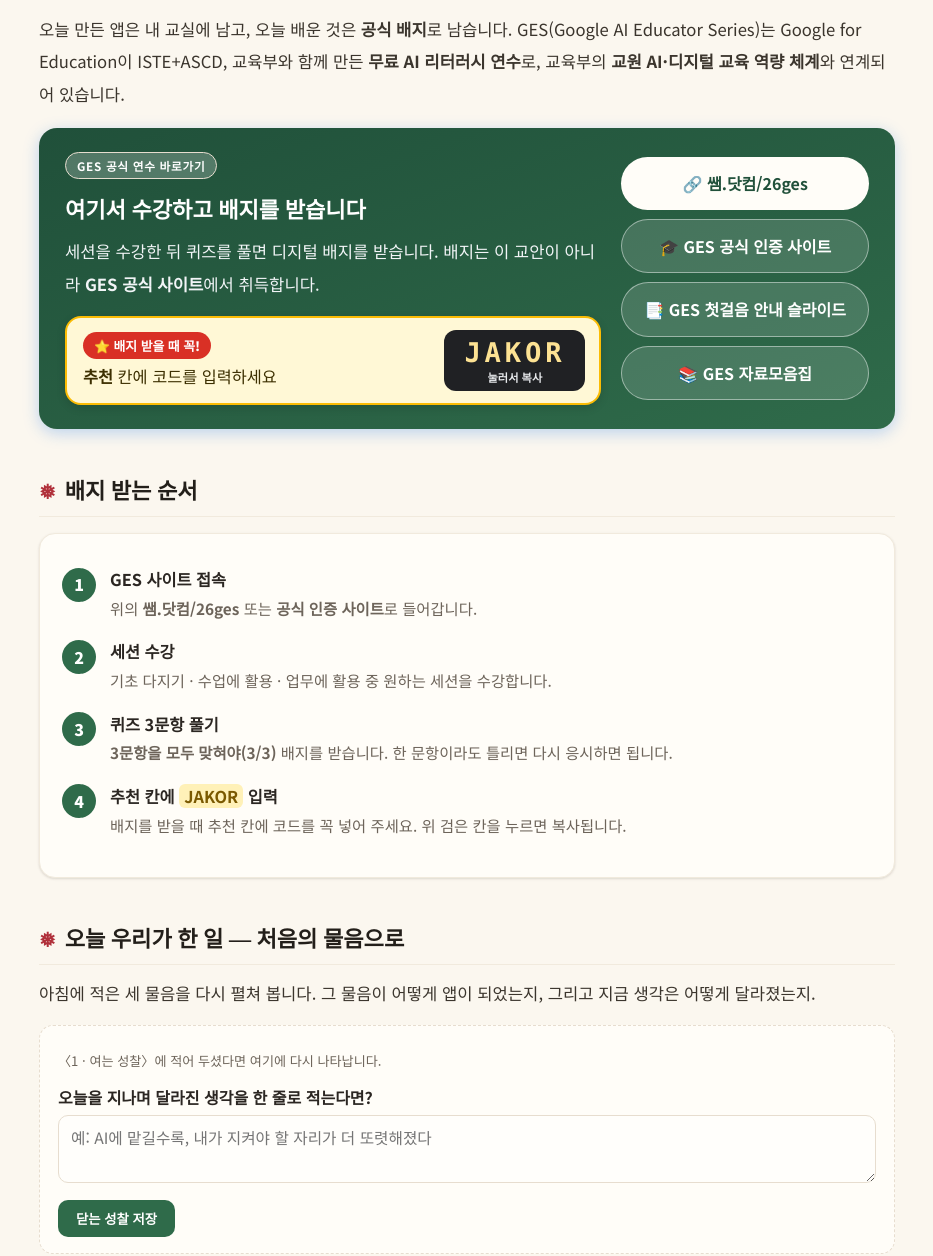
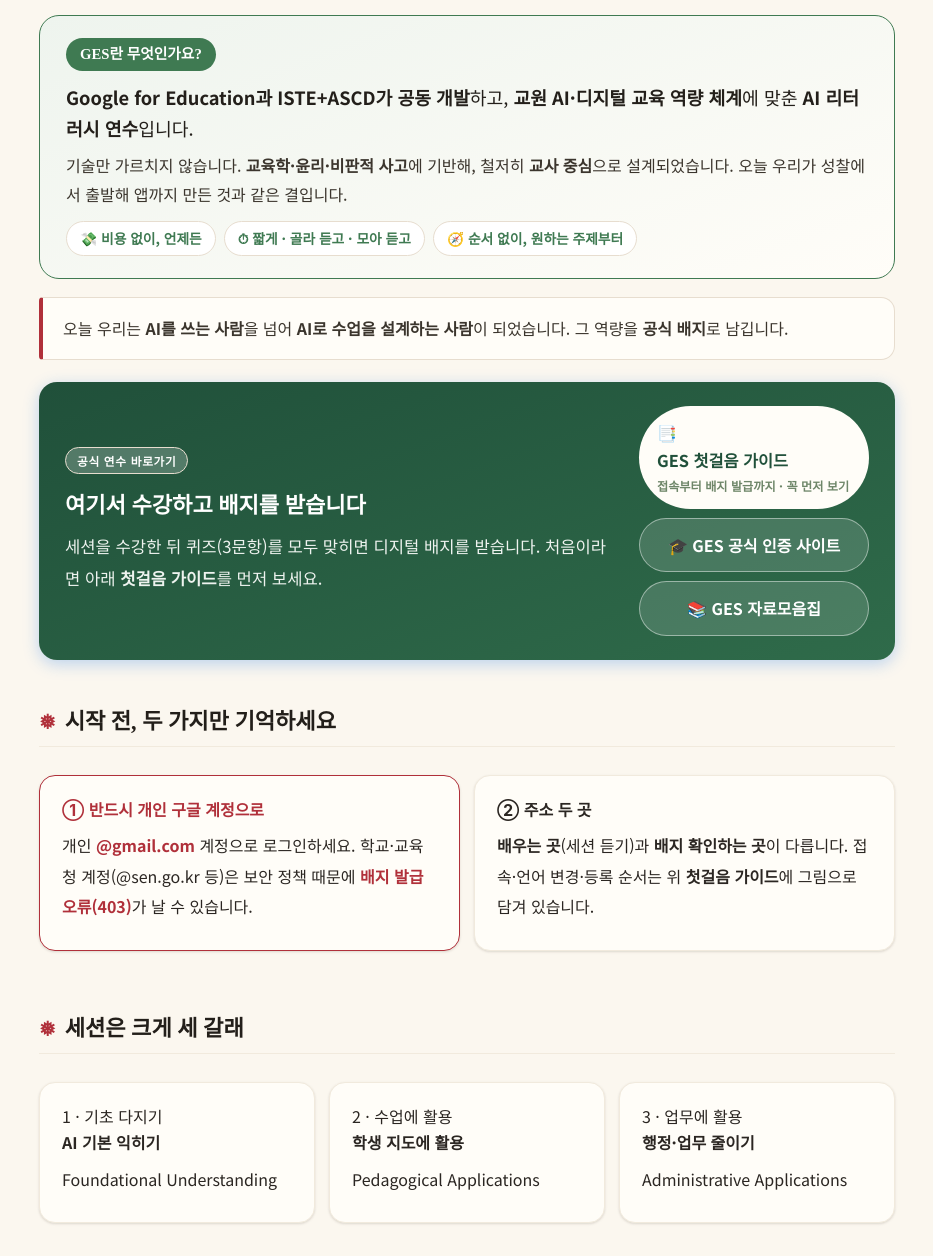
Before and after one commit to jinah200/ges-teacher, a plain HTML site: page badge.html in a window 1280 px wide. Shown: the part 129-1385 px from the top of the page, without its empty margins (173-1106 px from the left). Drawn offline with Linux system fonts and the light colour scheme.

Commit message:
GES 개편: 쌤.닷컴 제거, 첫걸음·코드 안내 슬라이드 교체(JAKOR), 소비자→설계자, 가독성 개선

```diff
--- a/badge.html
+++ b/badge.html
@@ -4,39 +4,72 @@
 <meta charset="UTF-8">
 <meta name="viewport" content="width=device-width, initial-scale=1.0">
 <title>5 · GES 배지 획득</title>
-<link rel="stylesheet" href="style.css?v=20261124c">
+<link rel="stylesheet" href="style.css?v=20261126b">
 </head>
 <body>
 <div class="wrap">
   <div class="mod-head"><span class="pill">5 · GES 배지</span><span class="pill">약 25분</span></div>
   <h1>배운 것을 배지로 남기기</h1>
-  <p class="lead">오늘 만든 앱은 내 교실에 남고, 오늘 배운 것은 <b>공식 배지</b>로 남습니다. GES(Google AI Educator Series)는 Google for Education이 ISTE+ASCD, 교육부와 함께 만든 <b>무료 AI 리터러시 연수</b>로, 교육부의 <b>교원 AI·디지털 교육 역량 체계</b>와 연계되어 있습니다.</p>
+
+  <!-- GES란? (상단 강조) -->
+  <div class="ges-what">
+    <div class="gw-tag">GES란 무엇인가요?</div>
+    <p class="gw-lead"><b>Google for Education과 ISTE+ASCD가 공동 개발</b>하고, <b>교원 AI·디지털 교육 역량 체계</b>에 맞춘 <b>AI 리터러시 연수</b>입니다.</p>
+    <p class="gw-sub">기술만 가르치지 않습니다. <b>교육학·윤리·비판적 사고</b>에 기반해, 철저히 <b>교사 중심</b>으로 설계되었습니다. 오늘 우리가 성찰에서 출발해 앱까지 만든 것과 같은 결입니다.</p>
+    <div class="gw-tags"><span>💸 비용 없이, 언제든</span><span>⏱ 짧게 · 골라 듣고 · 모아 듣고</span><span>🧭 순서 없이, 원하는 주제부터</span></div>
+  </div>
+
+  <div class="shift" style="margin:14px 0 22px;">
+    <div class="sh-txt">오늘 우리는 <b>AI를 쓰는 사람</b>을 넘어 <b>AI로 수업을 설계하는 사람</b>이 되었습니다. 그 역량을 <b>공식 배지</b>로 남깁니다.</div>
+  </div>
 
   <!-- GES 접속 -->
   <div class="ges-banner">
     <div class="ges-txt">
-      <div class="mod-head"><span class="pill">GES 공식 연수 바로가기</span></div>
+      <div class="mod-head"><span class="pill">공식 연수 바로가기</span></div>
       <h2 style="margin:.2em 0;border:0;padding:0;color:#fff;">여기서 수강하고 배지를 받습니다</h2>
-      <p class="lead" style="margin-bottom:0;color:#f2f5f7;">세션을 수강한 뒤 퀴즈를 풀면 디지털 배지를 받습니다. 배지는 이 교안이 아니라 <b>GES 공식 사이트</b>에서 취득합니다.</p>
-      <div class="code-box">
-        <div class="code-l"><span class="code-tag">⭐ 배지 받을 때 꼭!</span><span class="code-txt"><b>추천</b> 칸에 코드를 입력하세요</span></div>
-        <button type="button" class="code-val" onclick="(function(b){var t='JAKOR';function ok(){b.querySelector('small').textContent='✅ 복사됨';setTimeout(function(){b.querySelector('small').textContent='눌러서 복사';},1500);}if(navigator.clipboard){navigator.clipboard.writeText(t).then(ok).catch(ok);}else{ok();}})(this)">JAKOR<small>눌러서 복사</small></button>
-      </div>
+      <p class="lead" style="margin-bottom:0;color:#eef3ef;">세션을 수강한 뒤 퀴즈(3문항)를 모두 맞히면 디지털 배지를 받습니다. 처음이라면 아래 <b>첫걸음 가이드</b>를 먼저 보세요.</p>
     </div>
     <div class="ges-links">
-      <a class="btn" href="https://쌤.닷컴/26ges" target="_blank" rel="noopener">🔗 쌤.닷컴/26ges</a>
+      <a class="btn big" href="https://docs.google.com/presentation/d/1LLOvrJhq7n4StMqCb7-v6qF1WRbUa6AwyqqfcbIZO_M/edit" target="_blank" rel="noopener">📑 <b>GES 첫걸음 가이드</b><small>접속부터 배지 발급까지 · 꼭 먼저 보기</small></a>
       <a class="btn ghost" href="https://educertifications.google/google-ai-educator-series" target="_blank" rel="noopener">🎓 GES 공식 인증 사이트</a>
-      <a class="btn ghost" href="https://docs.google.com/presentation/d/17_g-7mhOejiCuQBrbJgubxRvysSCSnUCcSfvRGgtxKw/edit" target="_blank" rel="noopener">📑 GES 첫걸음 안내 슬라이드</a>
       <a class="btn ghost" href="https://edu.exceedlms.com/student/activity/1969380-google-ai-educator-series-training-resources" target="_blank" rel="noopener">📚 GES 자료모음집</a>
     </div>
   </div>
 
+  <h2>시작 전, 두 가지만 기억하세요</h2>
+  <div class="grid c2">
+    <div class="card warn-card">
+      <b>① 반드시 개인 구글 계정으로</b>
+      <p>개인 <b>@gmail.com</b> 계정으로 로그인하세요. 학교·교육청 계정(@sen.go.kr 등)은 보안 정책 때문에 <b>배지 발급 오류(403)</b>가 날 수 있습니다.</p>
+    </div>
+    <div class="card">
+      <b>② 주소 두 곳</b>
+      <p><b>배우는 곳</b>(세션 듣기)과 <b>배지 확인하는 곳</b>이 다릅니다. 접속·언어 변경·등록 순서는 위 <b>첫걸음 가이드</b>에 그림으로 담겨 있습니다.</p>
+    </div>
+  </div>
+
+  <h2>세션은 크게 세 갈래</h2>
+  <div class="grid c3">
+    <div class="card"><div class="num">1 · 기초 다지기</div><b>AI 기본 익히기</b><p>Foundational Understanding</p></div>
+    <div class="card"><div class="num">2 · 수업에 활용</div><b>학생 지도에 활용</b><p>Pedagogical Applications</p></div>
+    <div class="card"><div class="num">3 · 업무에 활용</div><b>행정·업무 줄이기</b><p>Administrative Applications</p></div>
+  </div>
+
   <h2>배지 받는 순서</h2>
   <div class="card">
-    <div class="step"><div class="n">1</div><div class="b"><h3>GES 사이트 접속</h3><p>위의 <b>쌤.닷컴/26ges</b> 또는 <b>공식 인증 사이트</b>로 들어갑니다.</p></div></div>
-    <div class="step"><div class="n">2</div><div class="b"><h3>세션 수강</h3><p>기초 다지기 · 수업에 활용 · 업무에 활용 중 원하는 세션을 수강합니다.</p></div></div>
-    <div class="step"><div class="n">3</div><div class="b"><h3>퀴즈 3문항 풀기</h3><p><b>3문항을 모두 맞혀야(3/3)</b> 배지를 받습니다. 한 문항이라도 틀리면 다시 응시하면 됩니다.</p></div></div>
-    <div class="step"><div class="n">4</div><div class="b"><h3>추천 칸에 <span class="code-inline">JAKOR</span> 입력</h3><p>배지를 받을 때 추천 칸에 코드를 꼭 넣어 주세요. 위 검은 칸을 누르면 복사됩니다.</p></div></div>
+    <div class="step"><div class="n">1</div><div class="b"><h3>접속 · 로그인</h3><p>위 <b>공식 인증 사이트</b>로 들어가 <b>개인 Gmail</b>로 로그인합니다. (화면 맨 아래에서 언어를 ‘한국어’로 바꿀 수 있어요.)</p></div></div>
+    <div class="step"><div class="n">2</div><div class="b"><h3>세션 고르기</h3><p>정해진 순서가 없습니다. 기초·수업·업무 중 <b>관심 있는 주제부터</b> 시작합니다. (처음 한 번은 등록 화면이 나와요.)</p></div></div>
+    <div class="step"><div class="n">3</div><div class="b"><h3>세션 이수 · 실습</h3><p>Gemini·NotebookLM을 화면을 따라 직접 실행하며 끝까지 학습합니다.</p></div></div>
+    <div class="step"><div class="n">4</div><div class="b"><h3>퀴즈 3문항 (3/3)</h3><p>‘배지 얻기’를 눌러 퀴즈를 풉니다. <b>3문항을 모두 맞혀야</b> 배지를 받고, 틀리면 다시 응시합니다.</p></div></div>
+    <div class="step"><div class="n">5</div><div class="b"><h3>기관 코드 입력 → 배지 확인</h3><p>‘교육 의견 → 어떤 경로로 수강했나요?’의 <b>Other · Please specify</b> 칸에 기관 코드 <span class="code-inline">JAKOR</span>를 입력합니다. 통과하면 디지털 배지가 발급됩니다.</p></div></div>
+  </div>
+
+  <div class="ges-banner" style="margin-top:10px;">
+    <div class="ges-txt"><h2 style="margin:0;border:0;padding:0;color:#fff;">⭐ 기관 코드</h2><p class="lead" style="margin:.3em 0 0;color:#eef3ef;">배지를 받을 때 <b>추천(기관 코드) 칸</b>에 꼭 입력하세요. 아래를 누르면 복사됩니다.</p></div>
+    <div class="ges-links">
+      <button type="button" class="code-val" onclick="(function(b){var t='JAKOR';function ok(){b.querySelector('small').textContent='✅ 복사됨';setTimeout(function(){b.querySelector('small').textContent='눌러서 복사';},1500);}if(navigator.clipboard){navigator.clipboard.writeText(t).then(ok).catch(ok);}else{ok();}})(this)">JAKOR<small>눌러서 복사</small></button>
+    </div>
   </div>
 
   <h2>오늘 우리가 한 일 — 처음의 물음으로</h2>
@@ -44,14 +77,14 @@
   <div class="journal" id="closing">
     <div id="recap"></div>
     <label>오늘을 지나며 <b>달라진 생각</b>을 한 줄로 적는다면?</label>
-    <textarea data-j="after" placeholder="예: AI에 맡길수록, 내가 지켜야 할 자리가 더 또렷해졌다"></textarea>
+    <textarea data-j="after" placeholder="예: 나는 이제 AI를 쓰기만 하는 사람이 아니라, 수업을 설계하는 사람이다"></textarea>
     <button class="save" id="jsave2">닫는 성찰 저장</button>
     <span class="hint" id="jhint2"></span>
   </div>
 
   <div class="epigraph">
-    <div class="t">희망은 낙천적 기질이 아니라 선택이자 실천이다. 희망만으로 세상은 바뀌지 않지만, 희망 없이는 싸움을 시작할 수조차 없다.</div>
-    <div class="w">파울루 프레이리, 『희망의 교육학』의 요지</div>
+    <div class="t">산골 작은 학교에서 평생 아이들과 살며 시를 썼습니다. 특별한 교육이 따로 있지 않습니다 — 아이들과 함께 보낸 하루하루가 곧 수업이었습니다.</div>
+    <div class="w">김용택, 섬진강 시인·38년 초등 교사 — 뜻을 옮김</div>
   </div>
 
   <!-- 사후설문 -->
@@ -73,7 +106,7 @@
 
   <div class="foot">생각하는 교사의 AI 수업 · 5 · GES 배지</div>
 </div>
-<script src="app.js?v=20261124c"></script>
+<script src="app.js?v=20261126b"></script>
 <script>
 (function(){
   var K='reflect_journal', j={};
--- a/style.css
+++ b/style.css
@@ -475,3 +475,27 @@ h1::after{content:" ✦";color:var(--yellow);font-size:.6em;vertical-align:super
 .loop{display:flex;flex-wrap:wrap;align-items:center;gap:8px 10px;background:var(--bg-soft);border:1px solid var(--line-l);border-radius:12px;padding:12px 16px;margin:12px 0 4px;font-weight:700;font-size:.92rem;color:var(--blue-d);}
 .loop i{font-style:normal;color:var(--gray);font-weight:400;}
 .loop i.back{color:var(--red);font-weight:700;}
+
+/* GES란 상단 강조 */
+.ges-what{background:linear-gradient(160deg,#eef4ee,#fffdf8);border:1.5px solid var(--green);border-radius:20px;padding:22px 26px;margin:18px 0;}
+.ges-what .gw-tag{display:inline-block;font-family:var(--serif);font-weight:700;color:#fff;background:var(--green);border-radius:999px;padding:4px 14px;font-size:.92rem;}
+.ges-what .gw-lead{font-size:1.14rem;line-height:1.75;margin:.6em 0 .3em;color:#231f1a;}
+.ges-what .gw-sub{font-size:1rem;line-height:1.8;color:#3b352d;margin:.2em 0 .8em;}
+.ges-what .gw-tags{display:flex;flex-wrap:wrap;gap:8px;}
+.ges-what .gw-tags span{font-size:.86rem;font-weight:600;color:var(--green);background:#fff;border:1px solid var(--line);border-radius:999px;padding:5px 13px;}
+/* 소비자 → 설계자 */
+.shift{background:var(--card);border:1px solid var(--line);border-left:4px solid var(--red);border-radius:4px 14px 14px 4px;padding:16px 20px;}
+.shift .sh-txt{font-size:1rem;line-height:1.8;color:#3b352d;}
+.shift.big{background:linear-gradient(160deg,#fff7f3,#fffdf8);border:1.5px solid var(--red);border-left:1.5px solid var(--red);border-radius:18px;padding:20px 24px;margin:4px 0 20px;}
+.shift.big .sh-arrow{font-family:var(--serif);font-size:1.5rem;font-weight:700;color:#231f1a;margin-bottom:.35em;}
+.shift.big .sh-arrow .old{color:var(--gray);text-decoration:line-through;}
+.shift.big .sh-arrow .new{color:var(--red);}
+.shift.big .sh-arrow b{color:var(--red);margin:0 .2em;}
+@media(max-width:520px){.shift.big .sh-arrow{font-size:1.2rem;}}
+/* GES 큰 버튼 */
+.ges-banner .btn.big{display:flex;flex-direction:column;align-items:flex-start;gap:2px;background:#fffdf8;color:#20503a;padding:13px 18px;}
+.ges-banner .btn.big small{font-weight:600;color:#5f7a5a;font-size:.76rem;}
+.ges-banner .btn.big b{font-size:1.02rem;}
+/* 경고 카드 */
+.warn-card{border-color:var(--red);}
+.warn-card b{color:var(--red);}
```
Also changed, not shown: home.html (+5 -6 lines), index.html (+3 -3 lines), intro.html (+5 -5 lines), maestro.html (+6 -6 lines), module3.html (+5 -5 lines), module5.html (+10 -6 lines).
